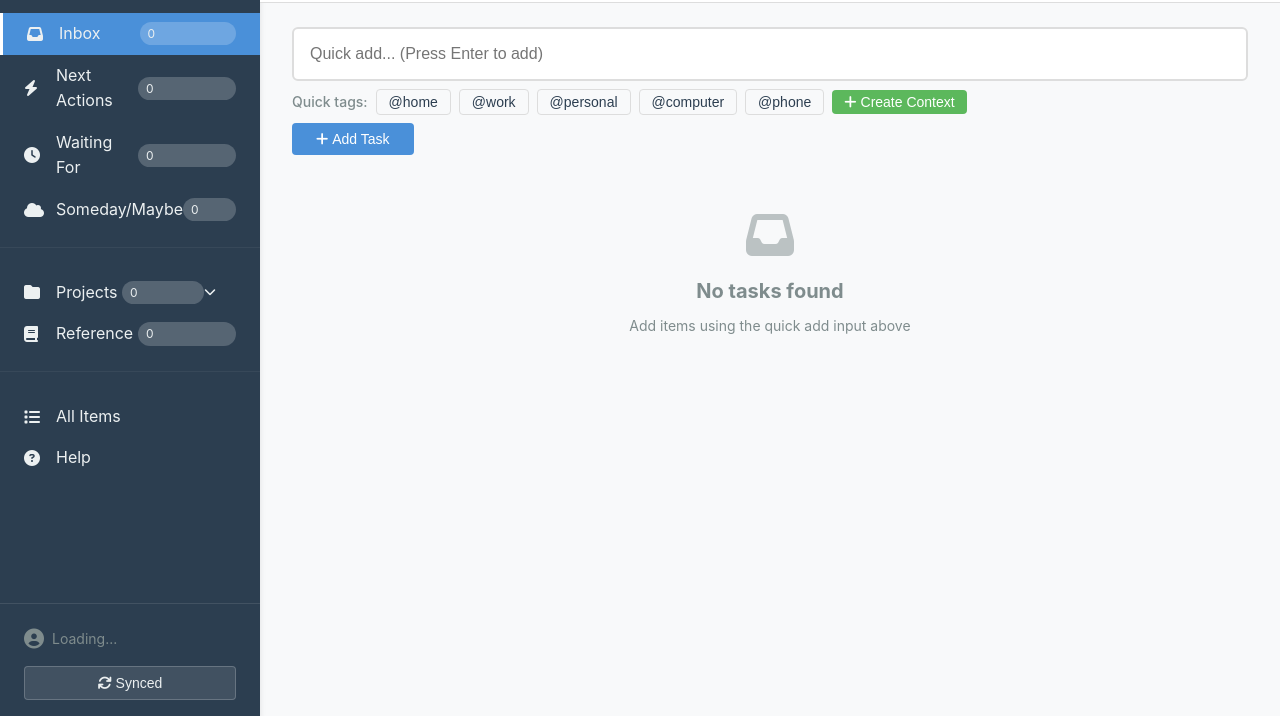
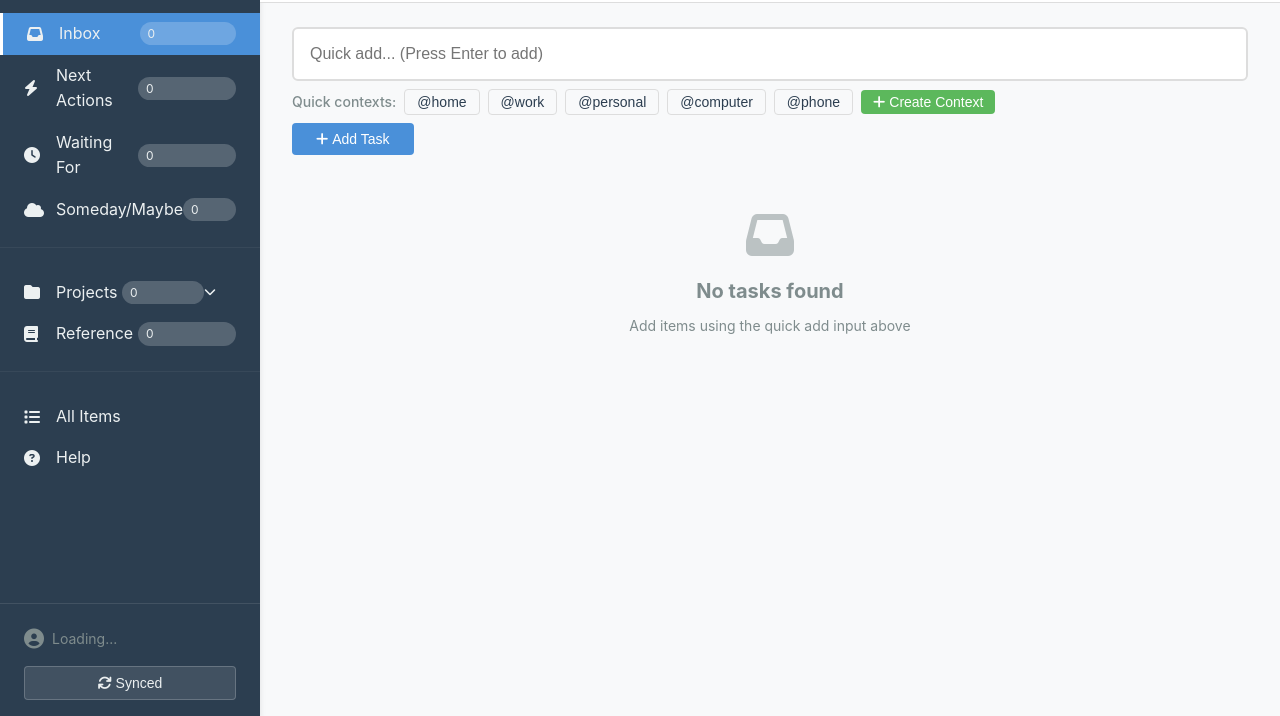
Before and after one commit to monch1962/GTD-web, a website with bundled scripts: page index.html in a window 1280 px wide. Shown: the part 84-800 px from the top of the page. Built offline with nearby package versions, Linux system fonts and the light colour scheme.

Commit message:
Fix: Change "Quick tags:" label to "Quick contexts:"
Updated the quick-add label text to use the new "context" terminology.

🤖 Generated with [Claude Code](https://claude.com/claude-code)

Co-Authored-By: Claude Sonnet 4.5 <noreply@anthropic.com>

```diff
--- a/index.html
+++ b/index.html
@@ -108,7 +108,7 @@
             <div class="quick-add">
                 <input type="text" id="quick-add-input" placeholder="Quick add... (Press Enter to add)">
                 <div class="quick-contexts">
-                    <span class="quick-context-label">Quick tags:</span>
+                    <span class="quick-context-label">Quick contexts:</span>
                     <button class="quick-context" data-context="@home">@home</button>
                     <button class="quick-context" data-context="@work">@work</button>
                     <button class="quick-context" data-context="@personal">@personal</button>
```
